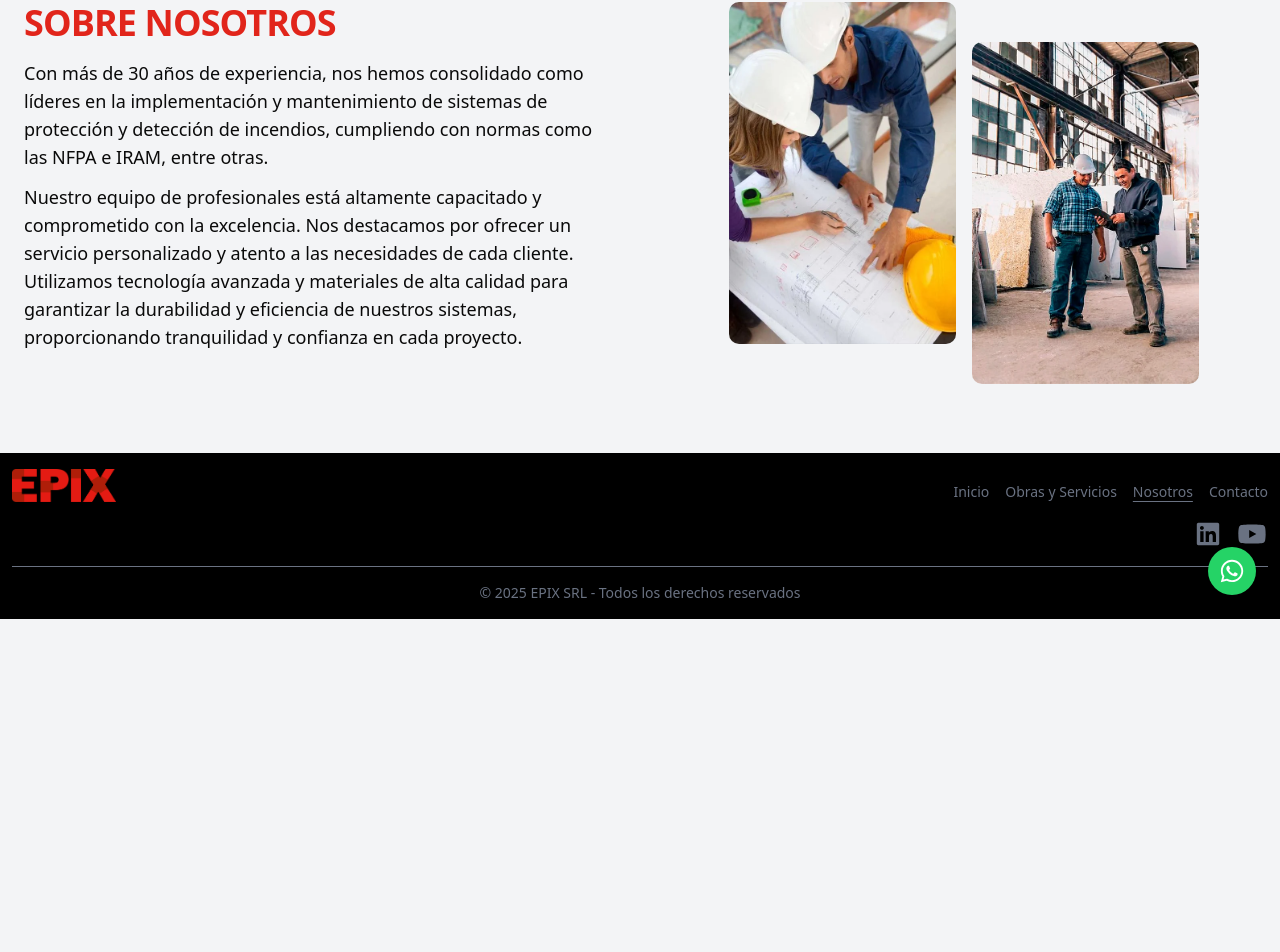
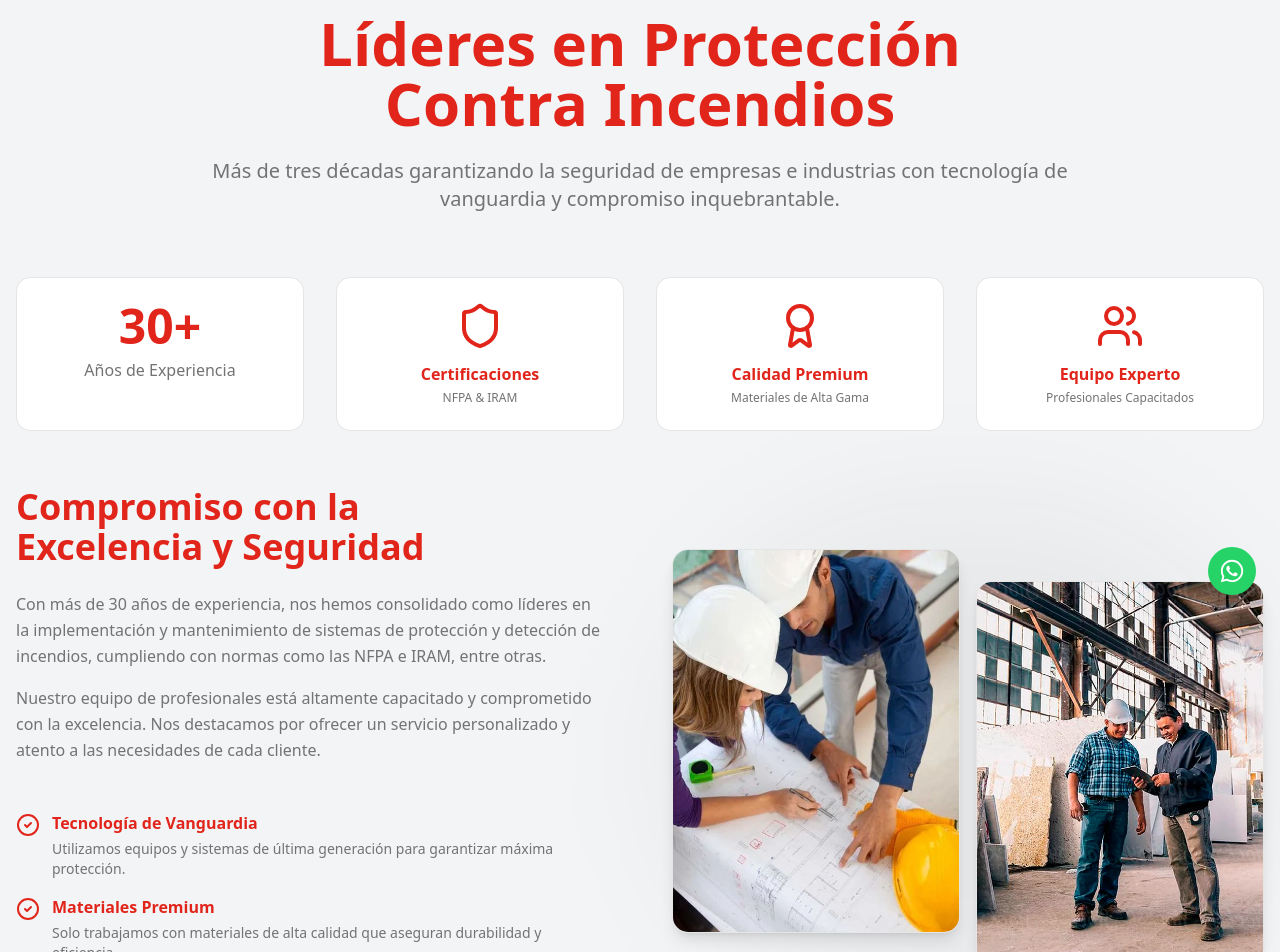
Before and after one commit to matiasCoco1997/epix-next-js, a Next.js app: page /nosotros in a window 1280 px wide. Shown: the part 181-1133 px from the top of the page. Before the commit the page ends 800 px from the top, so only its background shows below. Built offline with nearby package versions, Linux system fonts and the light colour scheme.

Commit message:
update nosotros

```diff
--- a/src/app/(pages)/nosotros/page.tsx
+++ b/src/app/(pages)/nosotros/page.tsx
@@ -1,5 +1,6 @@
 import type { Metadata } from "next";
 import Image from "next/image";
+import { Shield, Award, Users, CheckCircle2 } from "lucide-react";
 
 export const metadata: Metadata = {
   title: "Epix - Nosotros",
@@ -7,49 +8,159 @@ export const metadata: Metadata = {
 
 export default function Nosotros() {
   return (
-    <>
-      <section className="flex justify-center items-center container mx-auto">
-        <div className="gap-16 items-center py-4 px-4 mx-auto max-w-screen-xl lg:grid lg:grid-cols-2 md:py-0 lg:px-6 h-full">
-          <div className="font-light sm:text-lg">
-            <h2 className="mb-4 text-xl md:text-3xl xl:text-4xl tracking-tight font-extrabold text-epix-400 tracking-in-expand">
-              SOBRE NOSOTROS
-            </h2>
+    <div className="text-epix-400 md:container mx-auto">
+      <section className="container mx-auto px-4 pt-8 md:pt-16">
+        <div className="max-w-4xl mx-auto text-center mb-8 md:mb-16">
+          <div className="inline-block mb-6">
+            <span className="text-sm font-semibold tracking-wider uppercase">
+              Sobre Nosotros
+            </span>
+          </div>
+          <h1 className="text-4xl md:text-5xl lg:text-6xl font-bold mb-6 text-balance">
+            Líderes en <span>Protección Contra Incendios</span>
+          </h1>
+          <p className="text-lg md:text-xl text-muted-foreground text-pretty">
+            Más de tres décadas garantizando la seguridad de empresas e
+            industrias con tecnología de vanguardia y compromiso inquebrantable.
+          </p>
+        </div>
 
-            <p className="mb-3 fade-in-fwd">
-              Con más de 30 años de experiencia, nos hemos consolidado como
-              líderes en la implementación y mantenimiento de sistemas de
-              protección y detección de incendios, cumpliendo con normas como
-              las NFPA e IRAM, entre otras.
-            </p>
-            <p className="fade-in-fwd">
-              Nuestro equipo de profesionales está altamente capacitado y
-              comprometido con la excelencia. Nos destacamos por ofrecer un
-              servicio personalizado y atento a las necesidades de cada cliente.
-              Utilizamos tecnología avanzada y materiales de alta calidad para
-              garantizar la durabilidad y eficiencia de nuestros sistemas,
-              proporcionando tranquilidad y confianza en cada proyecto.
-            </p>
+        <div className="grid grid-cols-2 lg:grid-cols-4 gap-6 md:gap-8 mb-14">
+          <div className="bg-card border border-border rounded-xl p-6 text-center hover:shadow-lg transition-shadow">
+            <div className="text-4xl md:text-5xl font-bold  mb-2">30+</div>
+            <div className="text-sm md:text-base text-muted-foreground">
+              Años de Experiencia
+            </div>
           </div>
 
-          <div className="grid grid-cols-2 gap-4 mt-8 fade-in-fwd">
-            <Image
-              className="rounded-lg w-[80%] ml-[20%]"
-              src="/nosotros/personal.webp"
-              alt="Personal trabajando con planos"
-              width={500}
-              height={500}
-            />
+          <div className="bg-card border border-border rounded-xl p-6 text-center hover:shadow-lg transition-shadow">
+            <Shield className="w-10 h-10 md:w-12 md:h-12  mx-auto mb-3" />
+            <div className="text-sm md:text-base font-semibold mb-1">
+              Certificaciones
+            </div>
+            <div className="text-xs text-muted-foreground">NFPA & IRAM</div>
+          </div>
 
-            <Image
-              className="mt-4 lg:mt-10 rounded-lg w-[80%] mr-[20%]"
-              src="/nosotros/personas.webp"
-              alt="Personal recorriendo una industria"
-              width={500}
-              height={500}
-            />
+          <div className="bg-card border border-border rounded-xl p-6 text-center hover:shadow-lg transition-shadow">
+            <Award className="w-10 h-10 md:w-12 md:h-12  mx-auto mb-3" />
+            <div className="text-sm md:text-base font-semibold mb-1">
+              Calidad Premium
+            </div>
+            <div className="text-xs text-muted-foreground">
+              Materiales de Alta Gama
+            </div>
+          </div>
+
+          <div className="bg-card border border-border rounded-xl p-6 text-center hover:shadow-lg transition-shadow">
+            <Users className="w-10 h-10 md:w-12 md:h-12  mx-auto mb-3" />
+            <div className="text-sm md:text-base font-semibold mb-1">
+              Equipo Experto
+            </div>
+            <div className="text-xs text-muted-foreground">
+              Profesionales Capacitados
+            </div>
           </div>
         </div>
       </section>
-    </>
+
+      {/* Main Content Section */}
+      <section className="container mx-auto px-4 pb-16 md:pb-24">
+        <div className="grid lg:grid-cols-2 gap-12 lg:gap-16 items-center max-w-7xl mx-auto">
+          {/* Text Content */}
+          <div className="space-y-8">
+            <div>
+              <h2 className="text-3xl md:text-4xl font-bold mb-6 text-balance">
+                Compromiso con la Excelencia y Seguridad
+              </h2>
+
+              <div className="space-y-4 text-muted-foreground leading-relaxed">
+                <p>
+                  Con más de 30 años de experiencia, nos hemos consolidado como
+                  líderes en la implementación y mantenimiento de sistemas de
+                  protección y detección de incendios, cumpliendo con normas
+                  como las NFPA e IRAM, entre otras.
+                </p>
+                <p>
+                  Nuestro equipo de profesionales está altamente capacitado y
+                  comprometido con la excelencia. Nos destacamos por ofrecer un
+                  servicio personalizado y atento a las necesidades de cada
+                  cliente.
+                </p>
+              </div>
+            </div>
+
+            {/* Features List */}
+            <div className="space-y-4 pt-4">
+              <div className="flex items-start gap-3">
+                <CheckCircle2 className="w-6 h-6  flex-shrink-0 mt-0.5" />
+                <div>
+                  <h3 className="font-semibold mb-1">
+                    Tecnología de Vanguardia
+                  </h3>
+                  <p className="text-sm text-muted-foreground">
+                    Utilizamos equipos y sistemas de última generación para
+                    garantizar máxima protección.
+                  </p>
+                </div>
+              </div>
+
+              <div className="flex items-start gap-3">
+                <CheckCircle2 className="w-6 h-6  flex-shrink-0 mt-0.5" />
+                <div>
+                  <h3 className="font-semibold mb-1">Materiales Premium</h3>
+                  <p className="text-sm text-muted-foreground">
+                    Solo trabajamos con materiales de alta calidad que aseguran
+                    durabilidad y eficiencia.
+                  </p>
+                </div>
+              </div>
+
+              <div className="flex items-start gap-3">
+                <CheckCircle2 className="w-6 h-6 flex-shrink-0 mt-0.5" />
+                <div>
+                  <h3 className="font-semibold mb-1">Servicio Personalizado</h3>
+                  <p className="text-sm text-muted-foreground">
+                    Cada proyecto recibe atención dedicada adaptada a sus
+                    necesidades específicas.
+                  </p>
+                </div>
+              </div>
+            </div>
+          </div>
+
+          {/* Images Grid */}
+          <div className="relative">
+            <div className="grid grid-cols-2 gap-4">
+              <div className="space-y-4">
+                <div className="relative aspect-[3/4] rounded-2xl overflow-hidden border border-border shadow-lg hover:shadow-xl transition-shadow">
+                  <Image
+                    className="object-cover"
+                    src="/nosotros/personal.webp"
+                    alt="Personal trabajando con planos"
+                    fill
+                    sizes="(max-width: 768px) 50vw, 25vw"
+                  />
+                </div>
+              </div>
+
+              <div className="space-y-4 pt-8">
+                <div className="relative aspect-[3/4] rounded-2xl overflow-hidden border border-border shadow-lg hover:shadow-xl transition-shadow">
+                  <Image
+                    className="object-cover"
+                    src="/nosotros/personas.webp"
+                    alt="Personal recorriendo una industria"
+                    fill
+                    sizes="(max-width: 768px) 50vw, 25vw"
+                  />
+                </div>
+              </div>
+            </div>
+
+            {/* Decorative Element */}
+            <div className="absolute -z-10 top-1/2 left-1/2 -translate-x-1/2 -translate-y-1/2 w-[100%] h-[120%] bg-primary/5 rounded-full blur-3xl" />
+          </div>
+        </div>
+      </section>
+    </div>
   );
 }
```
